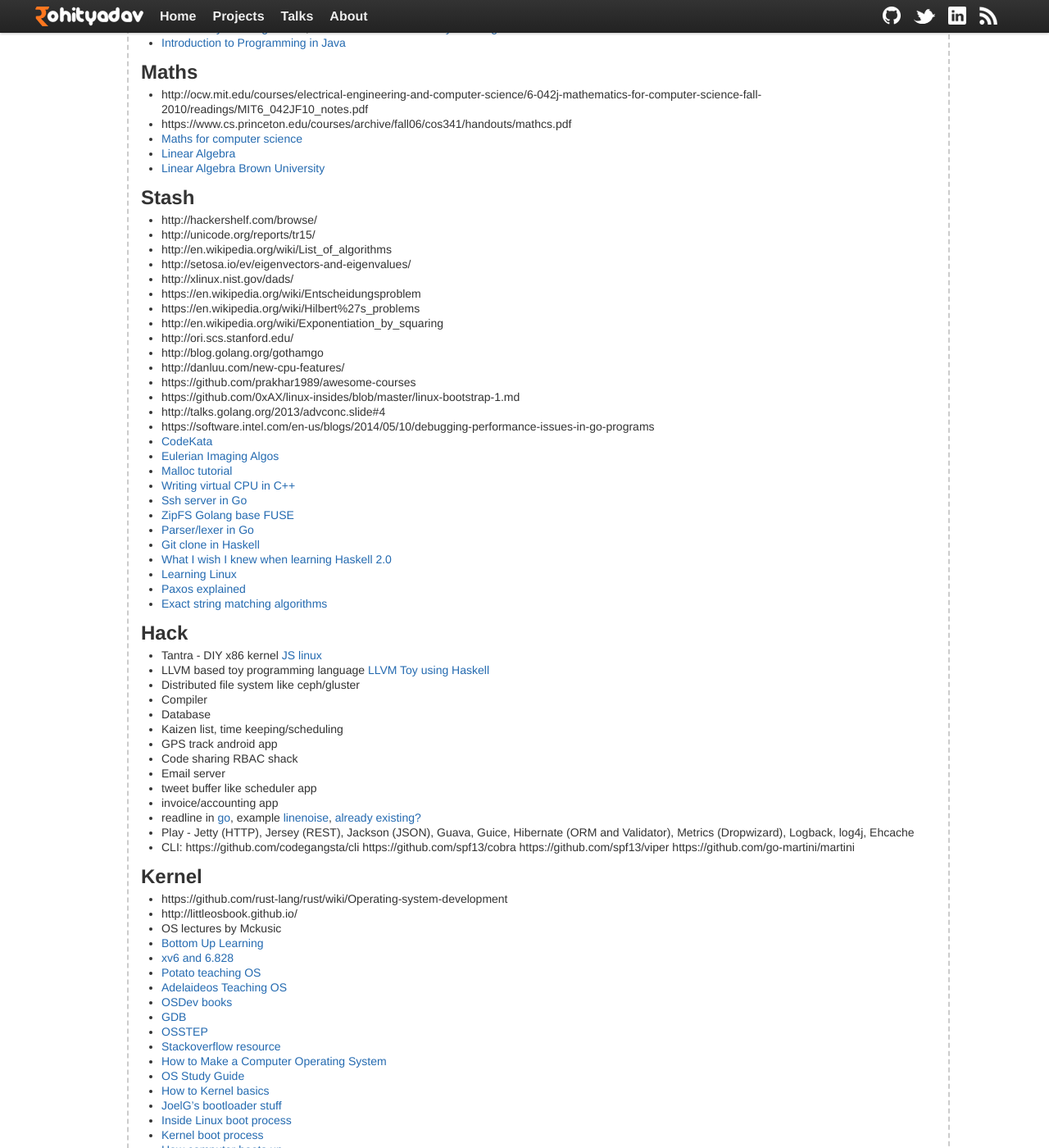
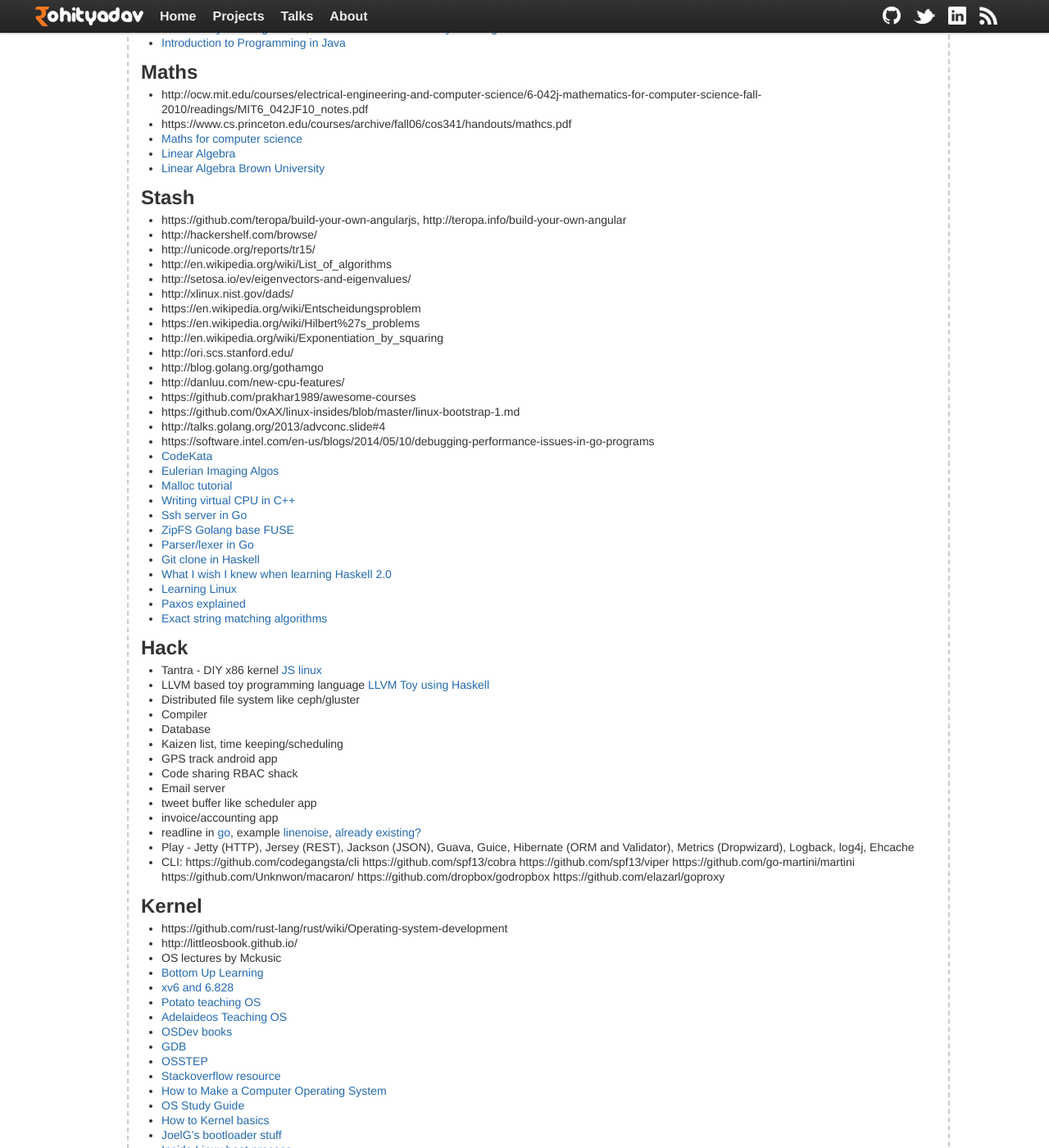
Before and after one commit to rohityadavcloud/rohityadavcloud.github.io, a Jekyll site: the page built from kaizen/index.markdown, in a window 1280 px wide and 1400 px high, scrolled down 617 px. Shown: the whole window at 82% size. Built offline with Jekyll 4.4.1, drawn with Linux system fonts in a browser that asks for light colours; some of the changed lines change nothing that is shown.

Commit message:
ku
Signed-off-by: Rohit Yadav <rohit@scaleninja.com>

```diff
--- a/kaizen/index.markdown
+++ b/kaizen/index.markdown
@@ -45,6 +45,7 @@
 
 ## Stash
 
+- https://github.com/teropa/build-your-own-angularjs, http://teropa.info/build-your-own-angular
 - http://hackershelf.com/browse/
 - http://unicode.org/reports/tr15/
 - http://en.wikipedia.org/wiki/List_of_algorithms
@@ -93,6 +94,9 @@
   https://github.com/spf13/cobra
   https://github.com/spf13/viper
   https://github.com/go-martini/martini
+  https://github.com/Unknwon/macaron/
+  https://github.com/dropbox/godropbox
+  https://github.com/elazarl/goproxy
 
 ## Kernel
 
```
